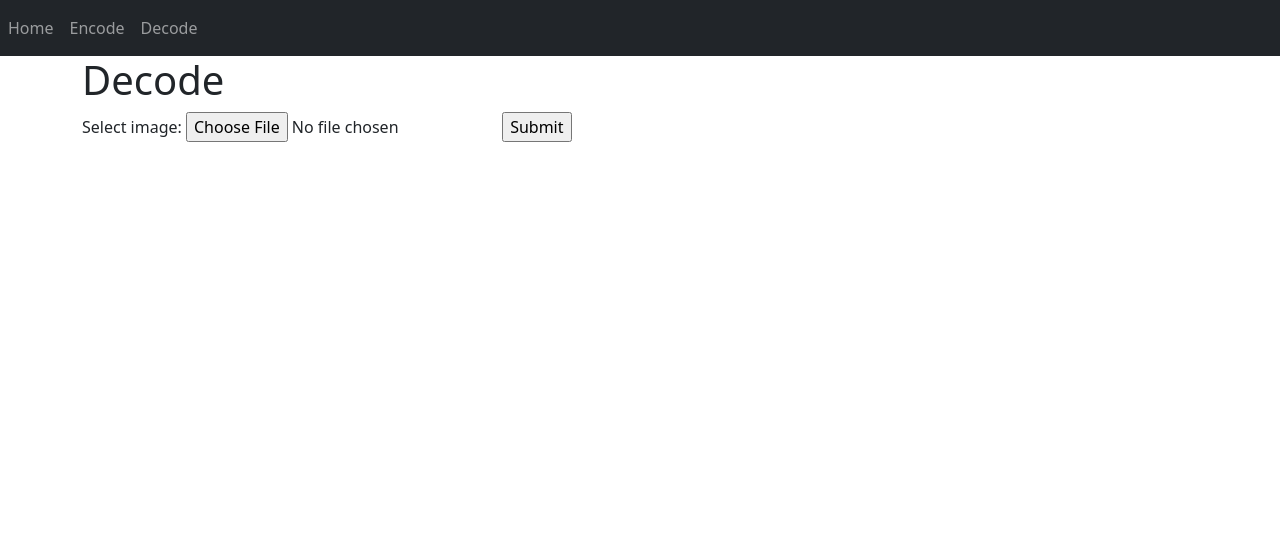
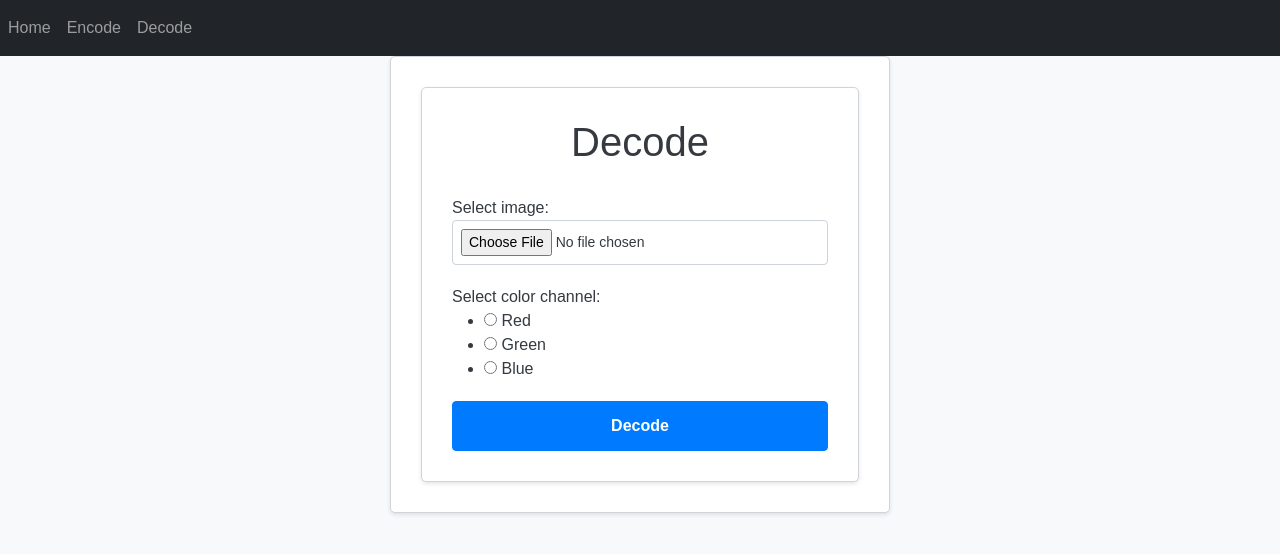
Before and after one commit to imprithviGit/Image-Steganography, a Flask app: page /decode in a window 1280 px wide. Shown: the top 554 px of the page. Run offline with Flask 2, Linux system fonts and the light colour scheme.

Commit message:
Update decode.html

```diff
--- a/group5-steganography-project/templates/decode.html
+++ b/group5-steganography-project/templates/decode.html
@@ -1,9 +1,88 @@
 {% extends 'base.html' %}
 {% block content %}
-    <h1>Decode</h1>
-    <form method=post enctype=multipart/form-data action="{{ url_for('decode') }}">
-        <label for="img">Select image:</label>
-          <input type="file" id="image" name="image" accept="image/*">
-          <input type="submit">
-    </form>
+    <div class="container">
+        <h1 class="title">Decode</h1>
+        <form method="post" enctype="multipart/form-data" action="{{ url_for('decode') }}" class="form">
+            <div class="form-group">
+                <label for="img">Select image:</label>
+                <input type="file" id="image" name="image" accept="image/*" class="form-control-file">
+            </div>
+
+            <div class="form-group">
+                <label>Select color channel:</label>
+                <ul class="color-list">
+                    <li>
+                        <input type="radio" id="red" name="color" value="red">
+                        <label for="red">Red</label>
+                    </li>
+                    <li>
+                        <input type="radio" id="green" name="color" value="green">
+                        <label for="green">Green</label>
+                    </li>
+                    <li>
+                        <input type="radio" id="blue" name="color" value="blue">
+                        <label for="blue">Blue</label>
+                    </li>
+                </ul>
+            </div>
+
+            <button type="submit" class="btn btn-primary">Decode</button>
+        </form>
+    </div>
+
+    <style>
+        body {
+            background-color: #f8f9fa;
+            color: #343a40;
+            font-family: Arial, sans-serif;
+        }
+
+        .container {
+            max-width: 500px;
+            margin: 0 auto;
+            padding: 30px;
+            border: 1px solid #ced4da;
+            border-radius: 5px;
+            background-color: #fff;
+            box-shadow: 0 2px 4px rgba(0, 0, 0, 0.1);
+        }
+
+        .title {
+            text-align: center;
+            margin-bottom: 30px;
+        }
+
+        .form-group {
+            margin-bottom: 20px;
+        }
+
+        .form-control-file {
+            display: block;
+            width: 100%;
+            padding: 8px;
+            font-size: 14px;
+            background-color: #fff;
+            border: 1px solid #ced4da;
+            border-radius: 4px;
+        }
+
+        .btn-primary {
+            display: block;
+            width: 100%;
+            padding: 12px;
+            font-size: 16px;
+            font-weight: bold;
+            text-align: center;
+            color: #fff;
+            background-color: #007bff;
+            border: 1px solid #007bff;
+            border-radius: 4px;
+            cursor: pointer;
+        }
+
+        .btn-primary:hover {
+            background-color: #0069d9;
+            border-color: #0062cc;
+        }
+    </style>
 {% endblock content %}
```
